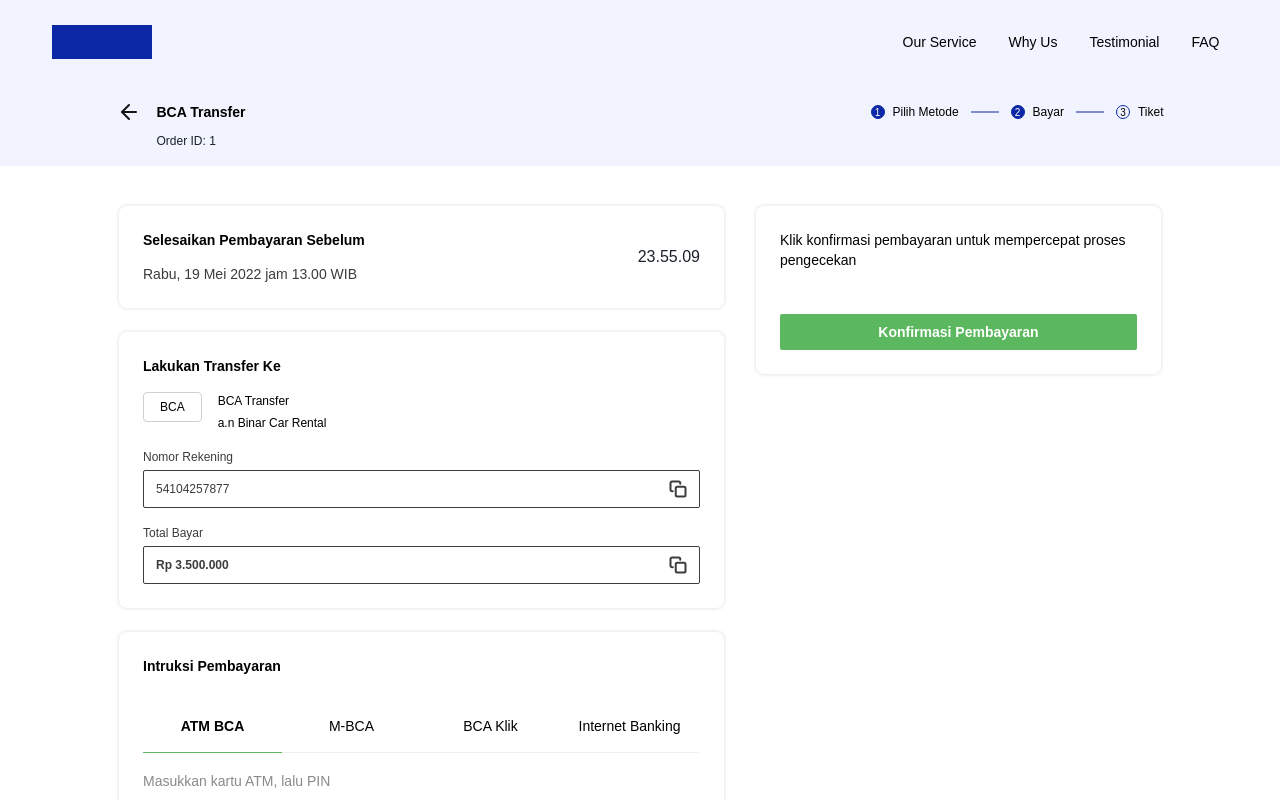
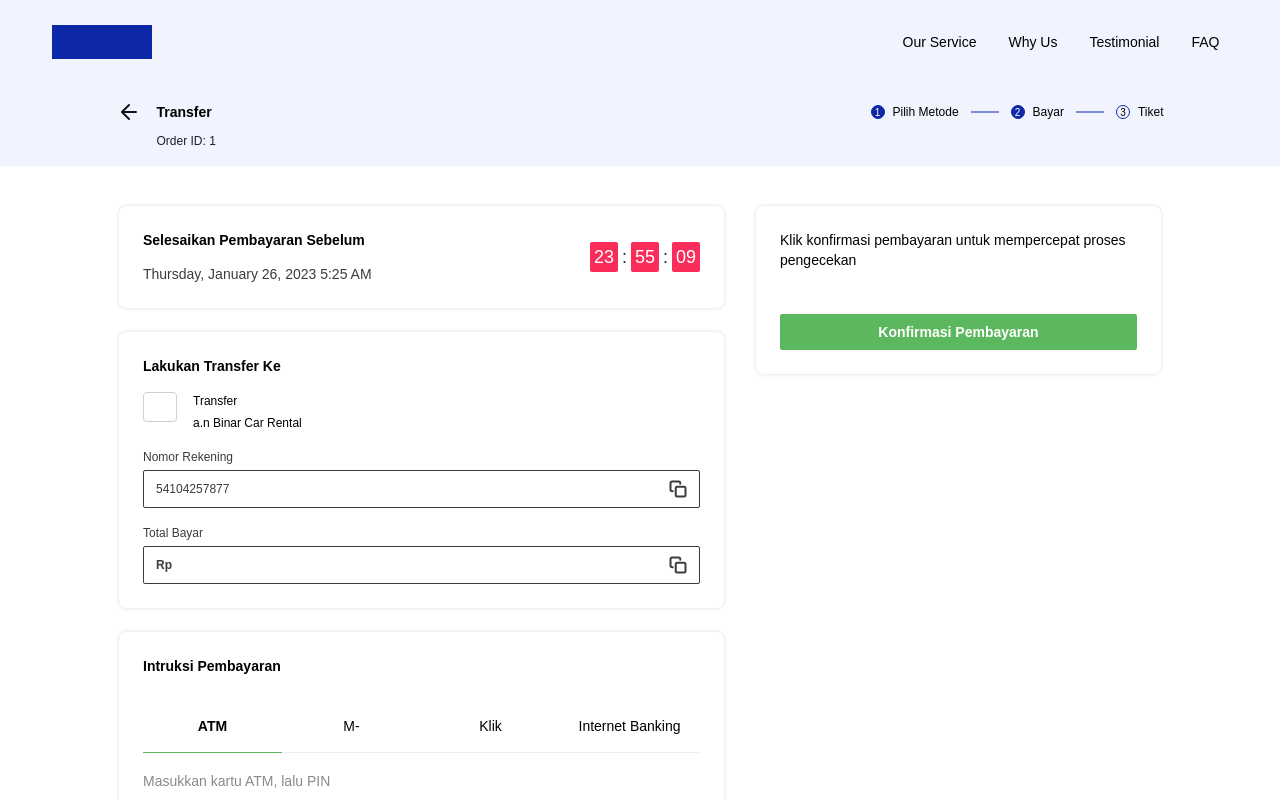
Before and after one commit to ChefKiraJr/Binar-Car-Rental, a React (Create React App) app: page /payout/1 in a window 1280 px wide. Shown: the top 800 px of the page. Built offline with nearby package versions, Linux system fonts and the light colour scheme; the HTML template or start-up script is replaced by a standard one.

Commit message:
Countdown fix layout

```diff
--- a/package.json
+++ b/package.json
@@ -13,6 +13,7 @@
     "axios": "^1.2.3",
     "date-fns": "^2.29.3",
     "framer-motion": "^8.5.0",
+    "moment": "^2.29.4",
     "query-string": "^8.1.0",
     "react": "^18.2.0",
     "react-datepicker": "^4.10.0",
--- a/src/pages/customer/payment/components/paymentDetail/PaymentDetail.js
+++ b/src/pages/customer/payment/components/paymentDetail/PaymentDetail.js
@@ -14,7 +14,13 @@
 
 const PaymentDetail = ({ data, range }) => {
   const [paymentMethod, setPaymentMethod] = useState("");
+  const totalPayment = data.price * range;
   const navigate = useNavigate();
+  const handleClick = () => {
+    localStorage.setItem("paymentMethod", paymentMethod);
+    localStorage.setItem("totalPayment", totalPayment);
+    navigate(`/payout/${data.id}`);
+  };
   return (
     <div className="payment-detail__container">
       <div className="payment-detail__main">
@@ -133,7 +139,7 @@
             lineHeight="20px"
             backgroundColor="#5CB85F"
             borderRadius="2px"
-            onClick={() => navigate(`/payout/${data.id}`)}
+            onClick={() => handleClick()}
           >
             Bayar
           </Button>
--- a/src/pages/customer/payout/Payout.js
+++ b/src/pages/customer/payout/Payout.js
@@ -6,10 +6,16 @@
 
 const Payout = () => {
   const { anak } = useParams();
+  const paymentMethod = localStorage.getItem("paymentMethod");
+  const totalPayment = localStorage.getItem("totalPayment");
   return (
     <CommonLayout>
-      <PayoutHeader anak={anak} />
-      <PayoutDetail anak={anak} />
+      <PayoutHeader anak={anak} paymentMethod={paymentMethod} />
+      <PayoutDetail
+        anak={anak}
+        paymentMethod={paymentMethod}
+        totalPayment={totalPayment}
+      />
     </CommonLayout>
   );
 };
--- a/src/pages/customer/payout/components/payoutDetail/PayoutDetail.js
+++ b/src/pages/customer/payout/components/payoutDetail/PayoutDetail.js
@@ -4,9 +4,11 @@
 import { useNavigate } from "react-router-dom";
 import { CopyIcon } from "./Dummy";
 import { ImageIcon } from "../../../eTicket/components/eTicketSuccess/Dummy";
+import moment from "moment/moment";
 
-const PayoutDetail = ({ anak }) => {
+const PayoutDetail = ({ anak, paymentMethod, totalPayment }) => {
   const [confirmStatus, setConfirmStatus] = useState(false);
+  const dueDate = moment().add(1, "days").format("LLLL");
   const navigate = useNavigate();
   return (
     <div className="payout-detail__container">
@@ -15,20 +17,24 @@
           <div className="payout-detail__time">
             <div className="payout-time__text">
               <p>Selesaikan Pembayaran Sebelum</p>
-              <p>Rabu, 19 Mei 2022 jam 13.00 WIB</p>
+              <p>{dueDate}</p>
             </div>
             <div className="payout-time__number">
-              <p>23.55.09</p>
+              <p>
+                <span className="payout-time__countdown">23</span>:
+                <span className="payout-time__countdown">55</span>:
+                <span className="payout-time__countdown">09</span>
+              </p>
             </div>
           </div>
           <div className="payout-detail__bank">
             <p>Lakukan Transfer Ke</p>
             <div className="payout-detail__bank-name">
               <div className="payout-bank__badge">
-                <p>BCA</p>
+                <p>{paymentMethod}</p>
               </div>
               <div className="payout-bank__detail">
-                <p>BCA Transfer</p>
+                <p>{paymentMethod} Transfer</p>
                 <p>a.n Binar Car Rental</p>
               </div>
             </div>
@@ -42,7 +48,7 @@
             <div className="payout-detail__bank-total">
               <p>Total Bayar</p>
               <div className="payout-total__text">
-                <p>Rp 3.500.000</p>
+                <p>Rp {totalPayment}</p>
                 <CopyIcon />
               </div>
             </div>
@@ -51,13 +57,13 @@
             <p>Intruksi Pembayaran</p>
             <div className="payout-instruction__option">
               <div className="payout-option__active">
-                <p>ATM BCA</p>
+                <p>ATM {paymentMethod}</p>
               </div>
               <div className="payout-option__inactive">
-                <p>M-BCA</p>
+                <p>M-{paymentMethod}</p>
               </div>
               <div className="payout-option__inactive">
-                <p>BCA Klik</p>
+                <p>{paymentMethod} Klik</p>
               </div>
               <div className="payout-option__inactive">
                 <p>Internet Banking</p>
@@ -67,10 +73,12 @@
               <ul>
                 <li>Masukkan kartu ATM, lalu PIN</li>
                 <li>
-                  Pilih menu "Transaksi Lainnya" - "Transfer" - "Ke Rek BCA
-                  Virtual Account"
+                  Pilih menu "Transaksi Lainnya" - "Transfer" - "Ke Rek{" "}
+                  {paymentMethod} Virtual Account"
                 </li>
-                <li>Masukkan nomor BCA Virtual Account: 70020+Order ID</li>
+                <li>
+                  Masukkan nomor {paymentMethod} Virtual Account: 70020+Order ID
+                </li>
                 <li>
                   Layar ATM akan menampilkan konfirmasi, ikuti instruksi untuk
                   menyelesaikan transaksi
@@ -84,7 +92,10 @@
           <div className="payout-detail__confirmation">
             <div className="payout-confirmation__header">
               <p>Konfirmasi Pembayaran</p>
-              <p>09.55</p>
+              <p>
+                <span className="payout-time__countdown">09</span>:
+                <span className="payout-time__countdown">55</span>
+              </p>
             </div>
             <p>
               Terima kasih telah melakukan konfirmasi pembayaran. Pembayaranmu
--- a/src/pages/customer/payout/components/payoutDetail/payoutDetail.css
+++ b/src/pages/customer/payout/components/payoutDetail/payoutDetail.css
@@ -48,6 +48,22 @@
   font-size: 14px;
   line-height: 20px;
   color: #3c3c3c;
+}
+
+.payout-time__number p {
+  display: flex;
+  align-items: center;
+  gap: 4px;
+  font-weight: 400;
+  font-size: 18px;
+  line-height: 26px;
+}
+
+.payout-time__countdown {
+  color: #ffffff;
+  padding: 2px 4px;
+  background: #fa2c5a;
+  border-radius: 2px;
 }
 
 .payout-detail__bank {
@@ -253,11 +269,17 @@
   margin-bottom: 16px;
 }
 
-.payout-confirmation__header p {
+.payout-confirmation__header > p:nth-child(1) {
   font-weight: 700;
   font-size: 14px;
   line-height: 20px;
   color: #000000;
+}
+
+.payout-confirmation__header > p:nth-child(2) {
+  display: flex;
+  gap: 4px;
+  align-items: center;
 }
 
 .payout-detail__confirmation > p:nth-child(2) {
--- a/src/pages/customer/payout/components/payoutHeader/PayoutHeader.js
+++ b/src/pages/customer/payout/components/payoutHeader/PayoutHeader.js
@@ -6,7 +6,7 @@
 } from "../../../payment/components/paymentHeader/Dummy";
 import { useNavigate } from "react-router-dom";
 
-const PayoutHeader = ({ anak }) => {
+const PayoutHeader = ({ anak, paymentMethod }) => {
   const navigate = useNavigate();
   return (
     <div className="payout-header__container">
@@ -18,7 +18,7 @@
           >
             <BackIcon />
           </div>
-          <p>BCA Transfer</p>
+          <p>{paymentMethod} Transfer</p>
         </div>
         <div className="payout-header__tracker">
           <div className="payout-tracker__step-active">
```
Also changed, not shown: 1 other file (tests, documents, lock files or other folders).
